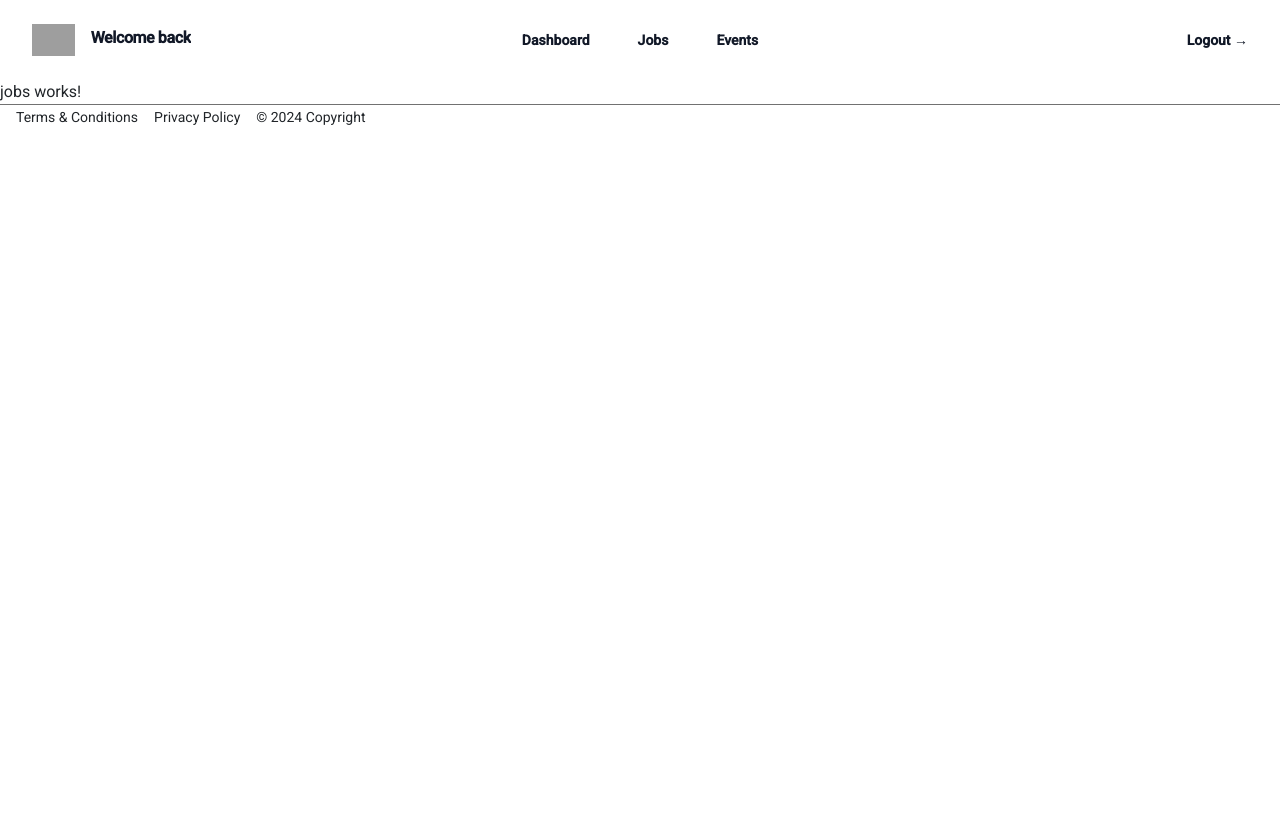
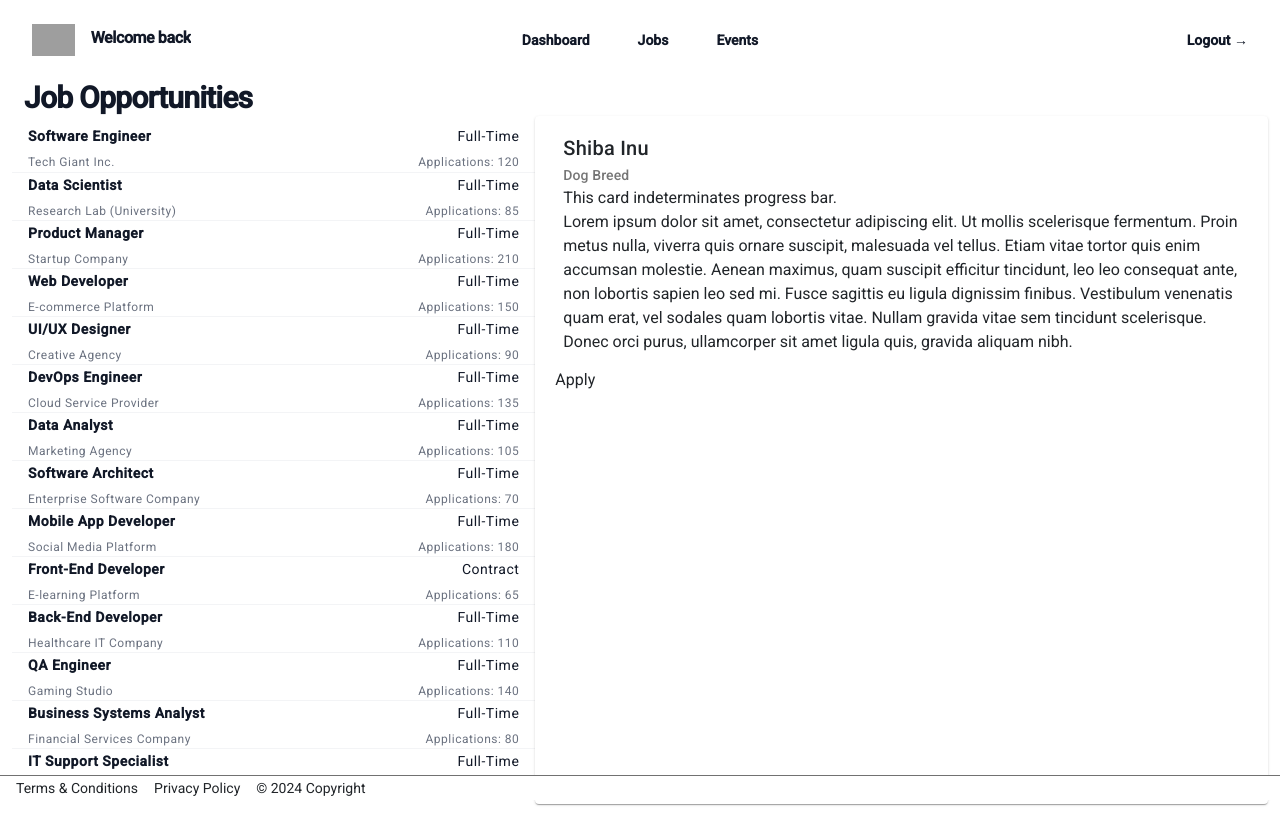
Before and after one commit to liquidrain-zip/integrated-organization-portal, an Angular app: page /jobs in a window 1280 px wide. Before the commit the page ends 800 px from the top, so only its background shows below. Built offline with nearby package versions, Linux system fonts and the light colour scheme; no server answers; sample sign-in values are in the browser's storage; grey boxes are pictures that could not be loaded.

Commit message:
use mat-list

```diff
--- a/src/app/app.module.ts
+++ b/src/app/app.module.ts
@@ -13,6 +13,8 @@ import { InputFieldNameComponent } from './components/input-field-name/input-fie
 import { InputFieldPasswordComponent } from './components/input-field-password/input-field-password.component';
 import { HttpClientModule } from '@angular/common/http';
 import { MatDividerModule } from '@angular/material/divider';
+import { MatCardModule } from '@angular/material/card';
+import { MatListModule } from '@angular/material/list';
 import { JobsComponent } from './pages/jobs/jobs.component';
 import { EventsComponent } from './pages/events/events.component';
 
@@ -35,6 +37,8 @@ import { EventsComponent } from './pages/events/events.component';
     BrowserAnimationsModule,
     HttpClientModule,
     MatDividerModule,
+    MatCardModule,
+    MatListModule,
   ],
   providers: [],
   bootstrap: [AppComponent],
--- a/src/app/pages/dashboard/dashboard.component.html
+++ b/src/app/pages/dashboard/dashboard.component.html
@@ -6,9 +6,11 @@
       >
         Job Opportunities
       </h2>
-      <ul role="list" class="tw-divide-y tw-divide-gray-100">
+      <mat-list role="list">
+        <div class="tw-divide-y tw-divide-gray-100">
           @for (job of jobOpportunities$ | async; track job) {
-        <li class="tw-flex tw-justify-between tw-gap-x-6 tw-py-5">
+          <mat-list-item>
+            <div class="tw-flex tw-justify-between tw-gap-x-6 tw-py-5">
               <div class="flex min-w-0 gap-x-4">
                 <div class="tw-min-w-0 tw-flex-auto">
                   <p
@@ -33,14 +35,17 @@
                   Applications: {{ job.applications }}
                 </p>
               </div>
-        </li>
+            </div>
+          </mat-list-item>
           }
-      </ul>
-      <a
-        routerLink="/jobs"
+        </div>
+      </mat-list>
+      <button
         class="tw-inline-flex tw-items-center tw-rounded-md tw-bg-indigo-600 tw-px-3 tw-py-2 tw-text-sm tw-font-semibold tw-text-white tw-shadow-sm hover:tw-bg-indigo-500 focus-visible:tw-outline focus-visible:tw-outline-2 focus-visible:tw-outline-offset-2 focus-visible:tw-outline-indigo-600"
-        >View All Jobs</a
+        (click)="navigateTo('jobs')"
       >
+        View All Jobs
+      </button>
     </div>
     <div class="bg-white rounded-lg shadow-md p-4">
       <h2
@@ -48,9 +53,11 @@
       >
         Upcoming Events
       </h2>
-      <ul role="list" class="tw-divide-y tw-divide-gray-100">
+      <mat-list role="list">
+        <div class="tw-divide-y tw-divide-gray-100">
           @for (event of upcomingEvents$ | async; track event) {
-        <li class="tw-flex tw-justify-between tw-gap-x-6 tw-py-5">
+          <mat-list-item>
+            <div class="tw-flex tw-justify-between tw-gap-x-6 tw-py-5">
               <div class="flex min-w-0 gap-x-4">
                 <div class="tw-min-w-0 tw-flex-auto">
                   <p
@@ -75,14 +82,17 @@
                   Attendance: {{ event.attendance }}
                 </p>
               </div>
-        </li>
+            </div>
+          </mat-list-item>
           }
-      </ul>
-      <a
-        routerLink="/events"
+        </div>
+      </mat-list>
+      <button
         class="tw-inline-flex tw-items-center tw-rounded-md tw-bg-indigo-600 tw-px-3 tw-py-2 tw-text-sm tw-font-semibold tw-text-white tw-shadow-sm hover:tw-bg-indigo-500 focus-visible:tw-outline focus-visible:tw-outline-2 focus-visible:tw-outline-offset-2 focus-visible:tw-outline-indigo-600"
-        >View All Events</a
+        (click)="navigateTo('events')"
       >
+        View All Events
+      </button>
     </div>
   </div>
 </div>
--- a/src/app/pages/dashboard/dashboard.component.ts
+++ b/src/app/pages/dashboard/dashboard.component.ts
@@ -4,6 +4,7 @@ import { catchError, map } from 'rxjs/operators';
 
 import { EventsService } from '../../service/events.service';
 import { JobsService } from '../../service/jobs.service';
+import { Router } from '@angular/router';
 
 interface UpcomingEvent {
   title: string;
@@ -30,7 +31,8 @@ export class DashboardComponent implements OnInit {
 
   constructor(
     private eventsService: EventsService,
-    private jobsService: JobsService
+    private jobsService: JobsService,
+    private router: Router
   ) {}
 
   ngOnInit() {
@@ -44,4 +46,8 @@ export class DashboardComponent implements OnInit {
       catchError((error) => of([])) // Handle errors by returning empty array
     );
   }
+
+  navigateTo(link: string) {
+    this.router.navigateByUrl('/' + link);
+  }
 }
--- a/src/app/pages/jobs/jobs.component.css
+++ b/src/app/pages/jobs/jobs.component.css
@@ -0,0 +1,3 @@
+.list {
+  height: 100vh;
+}
--- a/src/app/pages/jobs/jobs.component.html
+++ b/src/app/pages/jobs/jobs.component.html
@@ -1 +1,63 @@
-<p>jobs works!</p>
+<h2
+  class="tw-px-6 tw-text-2xl tw-font-bold tw-leading-7 tw-text-gray-900 sm:tw-truncate sm:tw-text-3xl sm:tw-tracking-tight"
+>
+  Job Opportunities
+</h2>
+<div class="flex row tw-px-6">
+  <mat-list role="list" class="col-5">
+    <div class="tw-divide-y tw-divide-gray-100">
+      @for (job of jobOpportunities$ | async; track job) {
+      <mat-list-item>
+        <div class="tw-flex tw-justify-between tw-gap-x-6 tw-py-5">
+          <div class="flex min-w-0 gap-x-4">
+            <div class="tw-min-w-0 tw-flex-auto">
+              <p
+                class="tw-text-sm tw-font-semibold tw-leading-6 tw-text-gray-900"
+              >
+                {{ job.title }}
+              </p>
+              <p
+                class="tw-mt-1 tw-truncate tw-text-xs tw-leading-5 tw-text-gray-500"
+              >
+                {{ job.company }}
+              </p>
+            </div>
+          </div>
+          <div
+            class="tw-hidden tw-shrink-0 sm:tw-flex sm:tw-flex-col sm:tw-items-end"
+          >
+            <p class="tw-text-sm tw-leading-6 tw-text-gray-900">
+              {{ job.type }}
+            </p>
+            <p class="tw-mt-1 tw-text-xs tw-leading-5 tw-text-gray-500">
+              Applications: {{ job.applications }}
+            </p>
+          </div>
+        </div>
+      </mat-list-item>
+      }
+    </div>
+  </mat-list>
+  <mat-card class="col-7">
+    <mat-card-header>
+      <mat-card-title>Shiba Inu</mat-card-title>
+      <mat-card-subtitle>Dog Breed</mat-card-subtitle>
+    </mat-card-header>
+    <mat-card-content>
+      <p>This card indeterminates progress bar.</p>
+      <p>
+        Lorem ipsum dolor sit amet, consectetur adipiscing elit. Ut mollis
+        scelerisque fermentum. Proin metus nulla, viverra quis ornare suscipit,
+        malesuada vel tellus. Etiam vitae tortor quis enim accumsan molestie.
+        Aenean maximus, quam suscipit efficitur tincidunt, leo leo consequat
+        ante, non lobortis sapien leo sed mi. Fusce sagittis eu ligula dignissim
+        finibus. Vestibulum venenatis quam erat, vel sodales quam lobortis
+        vitae. Nullam gravida vitae sem tincidunt scelerisque. Donec orci purus,
+        ullamcorper sit amet ligula quis, gravida aliquam nibh.
+      </p>
+    </mat-card-content>
+    <mat-card-actions>
+      <button mat-stroked-button color="primary">Apply</button>
+    </mat-card-actions>
+  </mat-card>
+</div>
--- a/src/app/pages/jobs/jobs.component.ts
+++ b/src/app/pages/jobs/jobs.component.ts
@@ -1,10 +1,29 @@
-import { Component } from '@angular/core';
+import { Component, OnInit } from '@angular/core';
+import { Observable, catchError, of } from 'rxjs';
+import { JobsService } from '../../service/jobs.service';
+
+interface JobOpportunity {
+  title: string;
+  company: string;
+  type: string;
+  applications: number;
+  location: string;
+  application_deadline: Date;
+}
 
 @Component({
   selector: 'app-jobs',
   templateUrl: './jobs.component.html',
-  styleUrl: './jobs.component.css'
+  styleUrl: './jobs.component.css',
 })
-export class JobsComponent {
+export class JobsComponent implements OnInit {
+  jobOpportunities$: Observable<JobOpportunity[]>;
 
+  constructor(private jobsService: JobsService) {}
+
+  ngOnInit() {
+    this.jobOpportunities$ = this.jobsService
+      .getAvailableJobs()
+      .pipe(catchError((error) => of([])));
+  }
 }
--- a/src/app/pages/layout/layout.component.html
+++ b/src/app/pages/layout/layout.component.html
@@ -150,7 +150,7 @@
 
 <router-outlet></router-outlet>
 
-<footer>
+<footer class="tw-sticky tw-bottom-0 tw-bg-white">
   <mat-divider fxFlex="100%" style="background-color: gray"></mat-divider>
   <a class="tw-text-sm tw-ml-4">Terms &amp; Conditions</a>
   <a class="tw-text-sm tw-ml-4">Privacy Policy</a>
--- a/src/app/pages/layout/layout.component.ts
+++ b/src/app/pages/layout/layout.component.ts
@@ -22,8 +22,6 @@ export class LayoutComponent {
   }
 
   navigateTo(link: string) {
-    console.log(link);
-
     this.router.navigateByUrl('/' + link);
   }
 }
--- a/src/app/service/jobs.service.ts
+++ b/src/app/service/jobs.service.ts
@@ -8,6 +8,8 @@ interface JobOpportunity {
   company: string;
   type: string;
   applications: number;
+  location: string;
+  application_deadline: Date;
 }
 
 @Injectable({
@@ -31,113 +33,111 @@ const mockJobs: JobOpportunity[] = [
     company: 'Tech Giant Inc.',
     type: 'Full-Time',
     applications: 120,
+    location: 'Mountain View, CA',
+    application_deadline: new Date('2024-06-15'),
   },
   {
     title: 'Data Scientist',
-    company: 'Research Lab',
+    company: 'Research Lab (University)',
     type: 'Full-Time',
     applications: 85,
+    location: 'Seattle, WA',
+    application_deadline: new Date('2024-06-01'),
   },
   {
     title: 'Product Manager',
     company: 'Startup Company',
     type: 'Full-Time',
     applications: 210,
+    location: 'Remote',
+    application_deadline: new Date('2024-05-31'),
   },
   {
     title: 'Web Developer',
     company: 'E-commerce Platform',
     type: 'Full-Time',
     applications: 150,
+    location: 'New York, NY',
+    application_deadline: new Date('2024-06-10'),
   },
   {
     title: 'UI/UX Designer',
     company: 'Creative Agency',
     type: 'Full-Time',
     applications: 90,
+    location: 'Chicago, IL',
+    application_deadline: new Date('2024-06-07'),
   },
   {
     title: 'DevOps Engineer',
     company: 'Cloud Service Provider',
     type: 'Full-Time',
     applications: 135,
+    location: 'Austin, TX',
+    application_deadline: new Date('2024-05-28'),
   },
   {
     title: 'Data Analyst',
     company: 'Marketing Agency',
     type: 'Full-Time',
     applications: 105,
+    location: 'Los Angeles, CA',
+    application_deadline: new Date('2024-06-12'),
   },
   {
     title: 'Software Architect',
     company: 'Enterprise Software Company',
     type: 'Full-Time',
     applications: 70,
+    location: 'Remote',
+    application_deadline: new Date('2024-06-20'),
   },
   {
     title: 'Mobile App Developer',
     company: 'Social Media Platform',
     type: 'Full-Time',
     applications: 180,
+    location: 'San Francisco, CA',
+    application_deadline: new Date('2024-05-25'),
   },
   {
     title: 'Front-End Developer',
     company: 'E-learning Platform',
     type: 'Contract',
     applications: 65,
+    location: 'Remote',
+    application_deadline: new Date('2024-06-18'),
   },
   {
     title: 'Back-End Developer',
     company: 'Healthcare IT Company',
     type: 'Full-Time',
     applications: 110,
+    location: 'Boston, MA',
+    application_deadline: new Date('2024-06-05'),
   },
   {
     title: 'QA Engineer',
     company: 'Gaming Studio',
     type: 'Full-Time',
     applications: 140,
+    location: 'Montreal, Canada',
+    application_deadline: new Date('2024-06-17'),
   },
   {
     title: 'Business Systems Analyst',
     company: 'Financial Services Company',
     type: 'Full-Time',
     applications: 80,
+    location: 'London, UK',
+    application_deadline: new Date('2024-06-03'),
   },
   {
     title: 'IT Support Specialist',
     company: 'Non-Profit Organization',
     type: 'Full-Time',
     applications: 95,
-  },
-  {
-    title: 'Network Security Engineer',
-    company: 'Cybersecurity Firm',
-    type: 'Full-Time',
-    applications: 160,
-  },
-  {
-    title: 'Data Engineer',
-    company: 'E-commerce Platform',
-    type: 'Full-Time',
-    applications: 125,
-  },
-  {
-    title: 'Machine Learning Engineer',
-    company: 'Autonomous Vehicle Company',
-    type: 'Full-Time',
-    applications: 200,
-  },
-  {
-    title: 'Product Designer',
-    company: 'Educational Software Company',
-    type: 'Full-Time',
-    applications: 100,
-  },
-  {
-    title: 'Content Marketing Specialist',
-    company: 'Tech Startup',
-    type: 'Full-Time',
-    applications: 170,
+    location: 'Washington D.C.',
+    application_deadline: new Date('2024-06-14'),
   },
 ];
```
Lines whose indentation alone changed are shown as unchanged.
